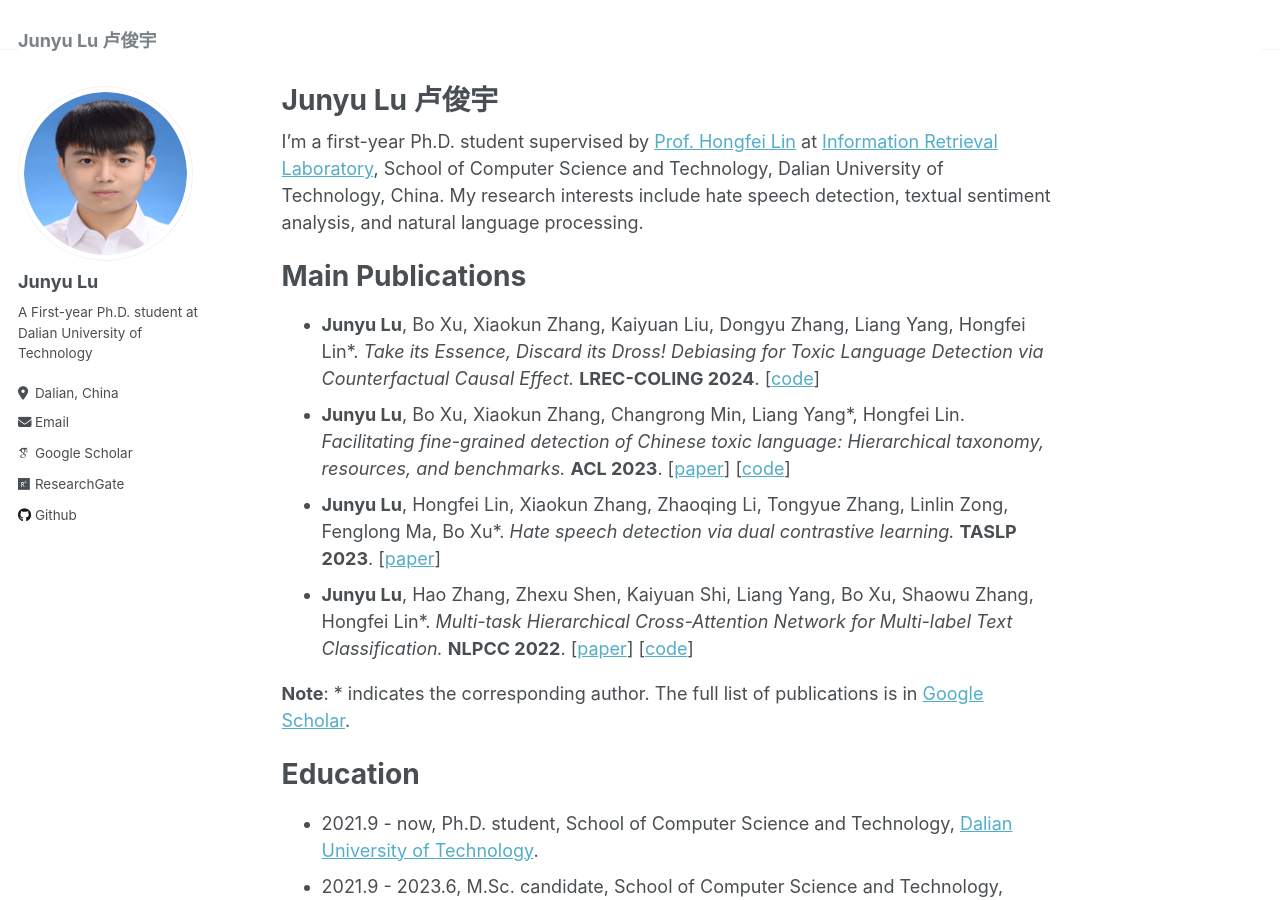
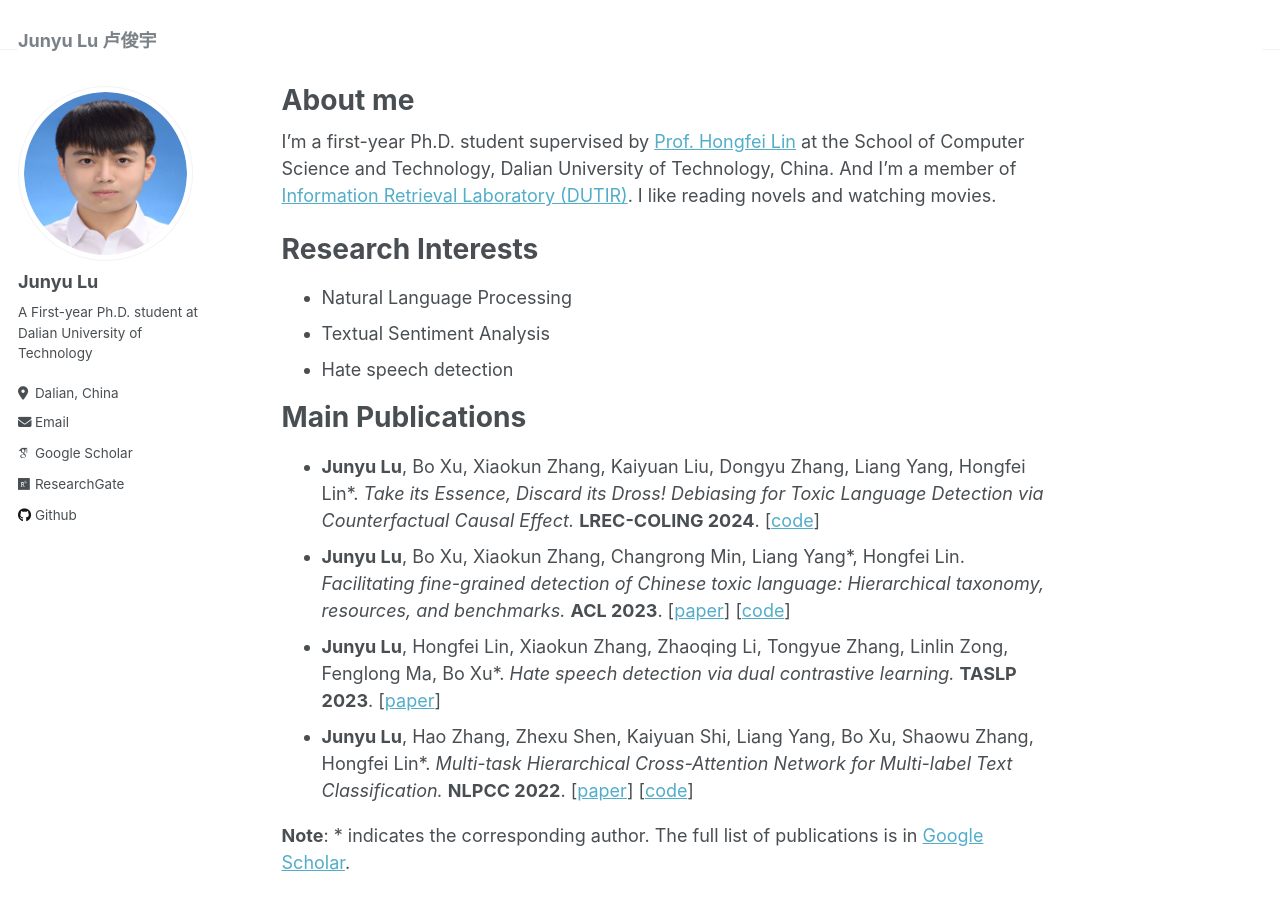
Before and after one commit to DUT-lujunyu/new_lujunyu.github.io, a Jekyll site: the page built from _pages/about.md, in a window 1280 px wide and 900 px high. Built offline with Jekyll 4.4.1, drawn with Linux system fonts in a browser that asks for light colours; some web fonts are replaced.

Commit message:
Update about.md

```diff
--- a/_pages/about.md
+++ b/_pages/about.md
@@ -1,14 +1,20 @@
 ---
 permalink: /
-title: "Junyu Lu 卢俊宇"
+title: "About me"
+excerpt: Junyu Lu (卢俊宇)
 author_profile: true
 redirect_from:
   - /about/
   - /about.html
 ---
 
-I'm a first-year Ph.D. student supervised by [Prof. Hongfei Lin](https://scholar.google.com/citations?hl=zh-CN&user=kV68br0AAAAJ) at [Information Retrieval Laboratory]( http://ir.dlut.edu.cn), School of Computer Science and Technology, Dalian University of Technology, China. My research interests include hate speech detection, textual sentiment analysis, and natural language processing.
+I'm a first-year Ph.D. student supervised by [Prof. Hongfei Lin](https://scholar.google.com/citations?hl=zh-CN&user=kV68br0AAAAJ) at the School of Computer Science and Technology, Dalian University of Technology, China. And I'm a member of [Information Retrieval Laboratory (DUTIR)](http://ir.dlut.edu.cn). I like reading novels and watching movies.
 
+Research Interests
+======
+* Natural Language Processing
+* Textual Sentiment Analysis
+* Hate speech detection
 
 Main Publications
 ======
@@ -25,7 +31,6 @@ Education
 - 2021.9 - 2023.6, M.Sc. candidate, School of Computer Science and Technology, [Dalian University of Technology](https://www.dlut.edu.cn).
 - 2017.9 - 2021.6, B.Sc, School of Computer Science and Technology, [Dalian University of Technology](https://www.dlut.edu.cn).
 
-
 Experience
 ======
 - 2022.7 - 2022.12, Scientific Intern, [China Mobile Research Institution](http://cmri.chinamobile.com/), Beijing, China.
```
